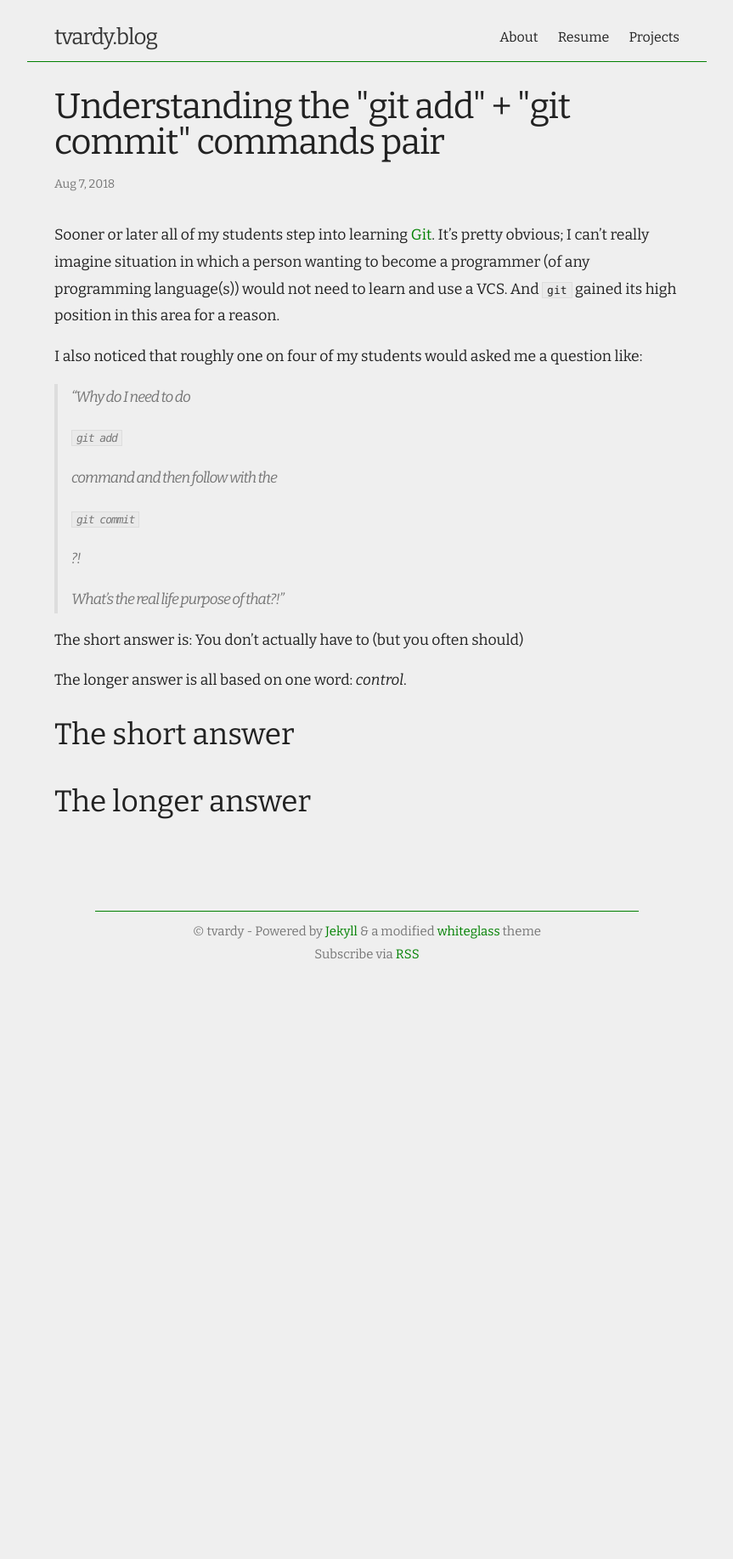
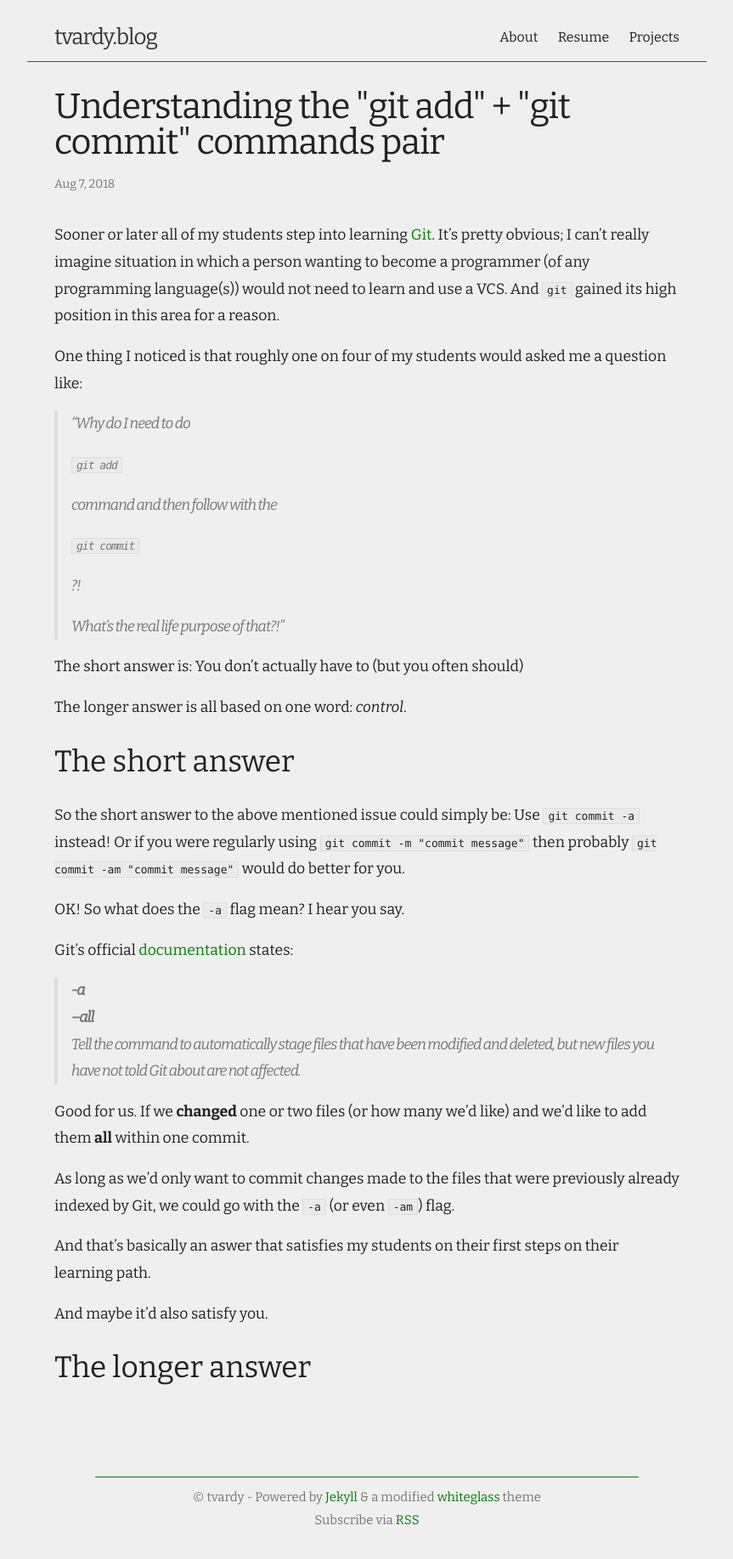
Before and after one commit to tvardy/personal-website, a Jekyll site: the page built from _posts/2018-08-07-understanding-the-git-add-git-commit-pair.md, in a window 1280 px wide. Shown: the whole page at 85% size, without its empty margins (208-1071 px from the left). Built offline with Jekyll 4.4.1, drawn with Linux system fonts in a browser that asks for light colours; before the commit the page ends 1169 px from its top, so only the background shows below that.

Commit message:
feat(content): update Posts: “2018-08-07-understanding-the-git-add-git-commit-pair”

```diff
--- a/_posts/2018-08-07-understanding-the-git-add-git-commit-pair.md
+++ b/_posts/2018-08-07-understanding-the-git-add-git-commit-pair.md
@@ -1,11 +1,15 @@
 ---
 title: Understanding the "git add" + "git commit" commands pair
-date: 2018-08-07T13:28:17.469Z
-recap: ...
+data: 2018-08-18
 ---
-Sooner or later all of my students step into learning [Git](//git-scm.com). It's pretty obvious; I can't really imagine situation in which a person wanting to become a programmer (of any programming language(s)) would not need to learn and use a <accr title="Version Control System">VCS</accr>. And `git` gained its high position in this area for a reason.
+Sooner or later all of my students step into learning [Git](//git-scm.com).
+It's pretty obvious; I can't really imagine situation in which a person wanting
+to become a programmer (of any programming language(s)) would not need to learn
+and use a <accr title="Version Control System">VCS</accr>.
+And `git` gained its high position in this area for a reason.
 
-I also noticed that roughly one on four of my students would asked me a question like:
+One thing I noticed is that roughly one on four of my students would asked me
+a question like:
 
 > "Why do I need to do
 >
@@ -22,11 +26,33 @@ I also noticed that roughly one on four of my students would asked me a question
 The short answer is: You don't actually have to (but you often should)
 
 The longer answer is all based on one word: _control_.
+<!-- more -->
 
 
 ## The short answer
 
+So the short answer to the above mentioned issue could simply be: Use `git commit -a` instead!
+Or if you were regularly using `git commit -m "commit message"` then probably `git commit -am "commit message"`
+would do better for you.
 
+OK! So what does the `-a` flag mean? I hear you say.
+
+Git's official [documentation](https://git-scm.com/docs/git-commit#git-commit--a) states:
+
+> **-a**<br>
+> **--all**<br>
+>  Tell the command to automatically stage files that have been modified and deleted,
+>  but new files you have not told Git about are not affected.
+
+Good for us. If we **changed** one or two files (or how many we'd like) and we'd like to
+add them **all** within one commit.
+
+As long as we'd only want to commit changes made to the files that were previously already
+indexed by Git, we could go with the `-a` (or even `-am`) flag.
+
+And that's basically an aswer that satisfies my students on their first steps on their learning path.
+
+And maybe it'd also satisfy you.
 
 
 ## The longer answer
```
